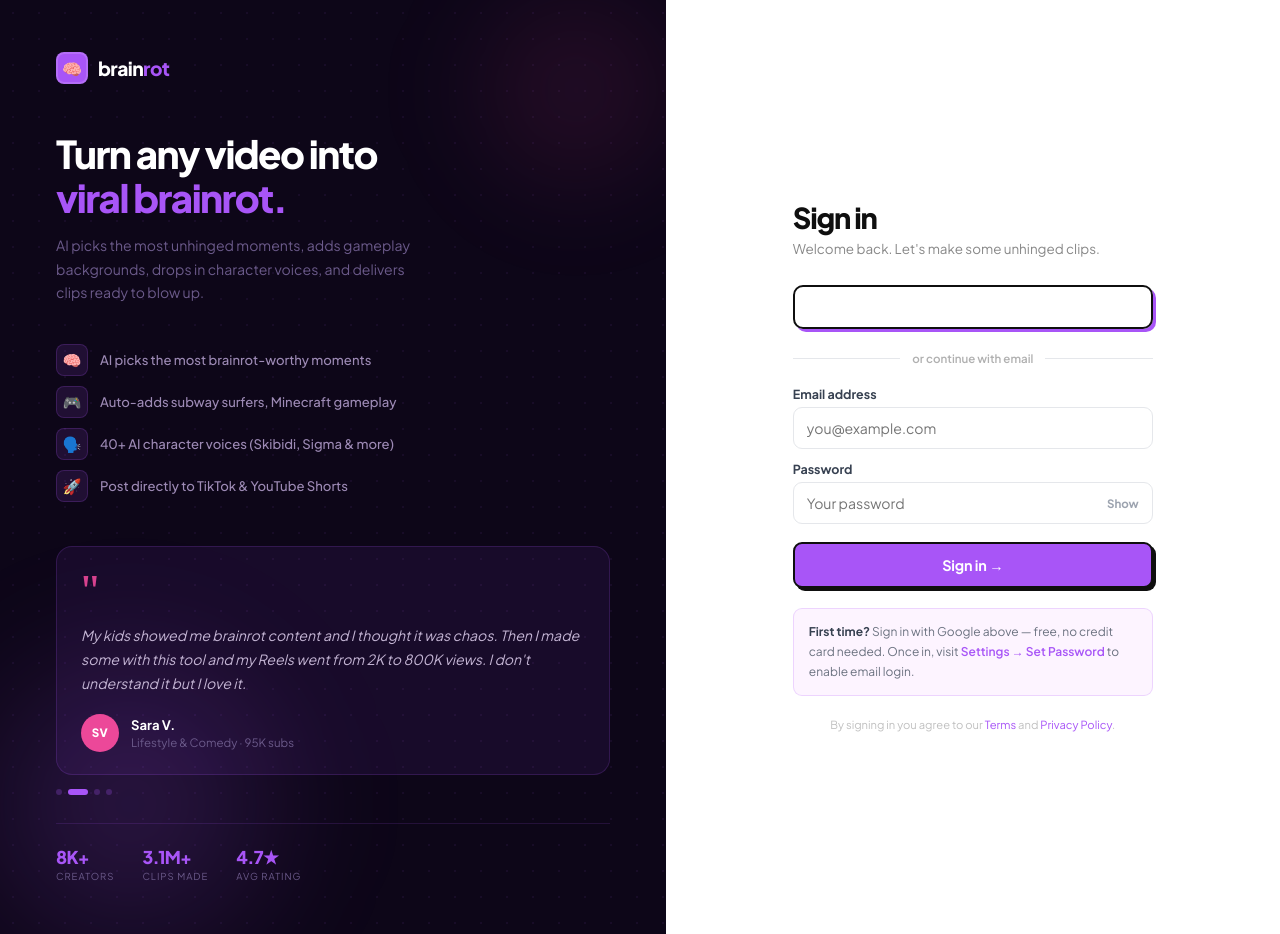
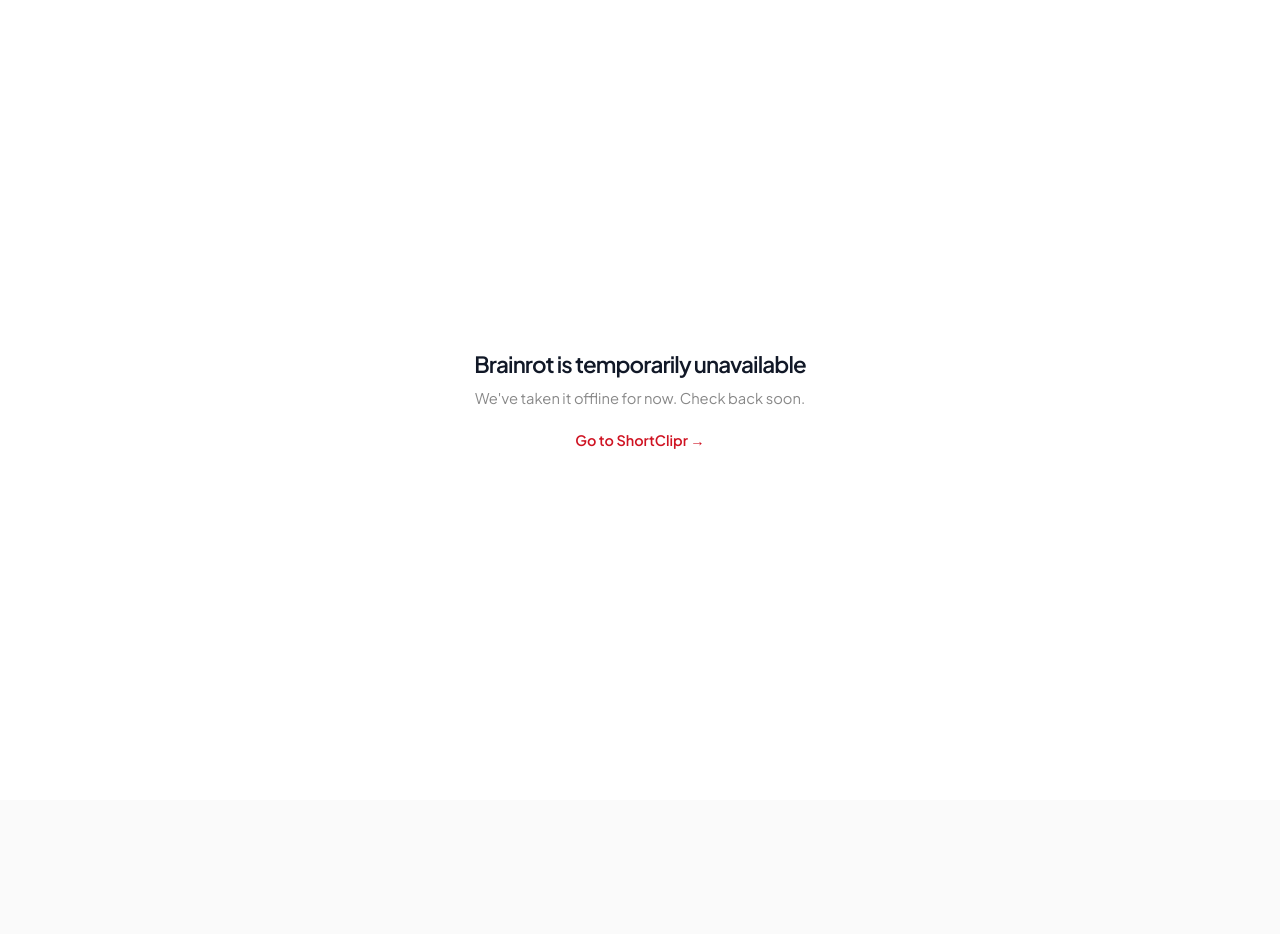
Before and after one commit to Nitish1235/Shortclipr-python, a React (Vite) app: page /brainrot/studio in a window 1280 px wide. Before the commit this address led to /brainrot/login. After the commit the page ends 800 px from the top, so only its background shows below. Built offline with nearby package versions, Linux system fonts and the light colour scheme; no server answers; what dodopayments-checkout would draw is missing.

Commit message:
brainrot skips

```diff
--- a/src/App.jsx
+++ b/src/App.jsx
@@ -164,6 +164,34 @@ function ProtectedRoute({ children, fallback = '/youtube-shorts' }) {
   return children
 }
 
+// ── Brainrot kill switch ──────────────────────────────────────────
+// Flip to false to bring the whole product back — nothing else needs to
+// change, every original route below is still intact. Matching flag on
+// the backend: backend/app/api/brainrot.py's BRAINROT_OFFLINE (blocks the
+// API itself; this flag only blocks the frontend routes/links — flip both
+// together, since one without the other leaves either a dead UI in front
+// of a live API, or a working UI whose every call 503s).
+const BRAINROT_OFFLINE = true
+
+function BrainrotOfflinePage() {
+  return (
+    <div style={{
+      minHeight: '100vh', display: 'flex', flexDirection: 'column',
+      alignItems: 'center', justifyContent: 'center', gap: 12,
+      fontFamily: `'Inter', system-ui, -apple-system, sans-serif`,
+      textAlign: 'center', padding: 24, background: '#fff', color: '#111',
+    }}>
+      <h1 style={{ fontSize: '1.4rem', fontWeight: 600, margin: 0 }}>Brainrot is temporarily unavailable</h1>
+      <p style={{ color: '#888', maxWidth: 420, margin: 0, fontSize: '.92rem' }}>
+        We've taken it offline for now. Check back soon.
+      </p>
+      <a href="/youtube-shorts" style={{ marginTop: 12, color: '#cf1322', fontWeight: 600, fontSize: '.9rem' }}>
+        Go to ShortClipr →
+      </a>
+    </div>
+  )
+}
+
 function ScrollToTop() {
   const { pathname } = useLocation();
   useEffect(() => {
@@ -217,7 +245,11 @@ export default function App() {
             <Route path="/youtube-shorts/lab"                   element={<ProtectedRoute><Lab /></ProtectedRoute>} />
             <Route path="/youtube-shorts/settings"              element={<ProtectedRoute><Settings /></ProtectedRoute>} />
 
-            {/* ── Brainrot Clips Maker product ──────────────────── */}
+            {/* ── Brainrot Clips Maker product — OFFLINE, see BRAINROT_OFFLINE above ── */}
+            {BRAINROT_OFFLINE ? (
+              <Route path="/brainrot/*" element={<BrainrotOfflinePage />} />
+            ) : (
+              <>
                 <Route path="/brainrot"          element={<BrainrotLanding />} />
 
                 {/* Brainrot SEO pages */}
@@ -235,6 +267,8 @@ export default function App() {
                 <Route path="/brainrot/studio"   element={<ProtectedRoute fallback="/brainrot/login"><BrainrotStudio /></ProtectedRoute>} />
                 <Route path="/brainrot/billing"  element={<ProtectedRoute fallback="/brainrot"><BrainrotBilling /></ProtectedRoute>} />
                 <Route path="/brainrot/settings" element={<ProtectedRoute fallback="/brainrot"><BrainrotSettings /></ProtectedRoute>} />
+              </>
+            )}
           </Routes>
         </BrowserRouter>
       </AuthProvider>
```
Also changed, not shown: 2 other files (tests, documents, lock files or other folders). Lines whose indentation alone changed are shown as unchanged.
